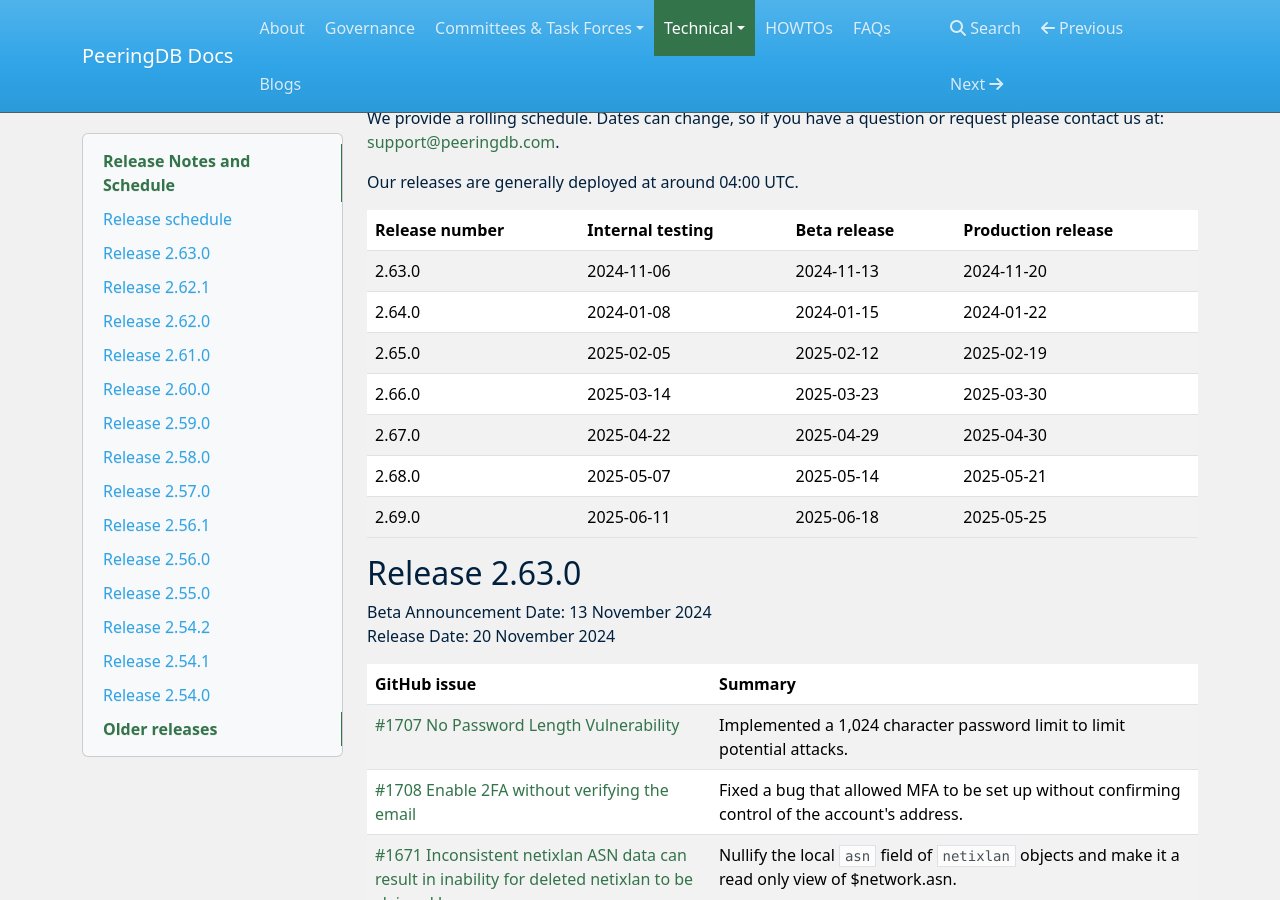
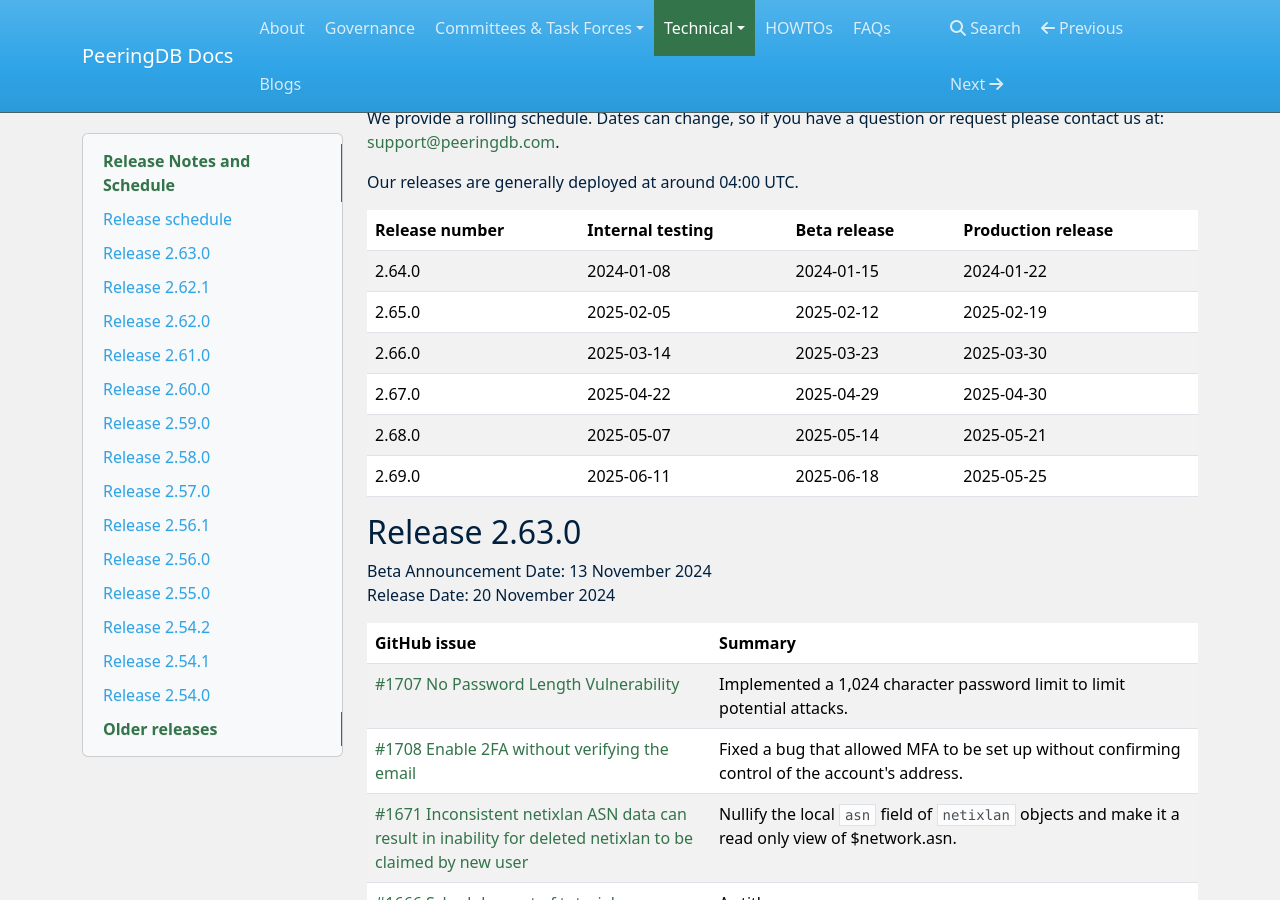
Before and after one commit to peeringdb/docs, an MkDocs documentation site: the page built from docs/release_notes/index.md, in a window 1280 px wide and 900 px high, scrolled down 324 px. Built offline with MkDocs 1.6.1, drawn with Linux system fonts in a browser that asks for light colours; nearby versions of some CDN libraries.

Commit message:
PC meeting notes & release notes tidy (#354)
1. PC meeting notes for Dec 2024
2. Adjust upcoming releases to remove dates of last release

```diff
--- a/docs/release_notes/index.md
+++ b/docs/release_notes/index.md
@@ -14,7 +14,6 @@
 
 | **Release number** | **Internal testing** | **Beta release** | **Production release** |
 | -------------- | ---------------- | ------------ | ------------------ |
-| 2.63.0 | 2024-11-06 | 2024-11-13 | 2024-11-20 |
 | 2.64.0 | 2024-01-08 | 2024-01-15 | 2024-01-22 |
 | 2.65.0 | 2025-02-05 | 2025-02-12 | 2025-02-19 |
 | 2.66.0 | 2025-03-14 | 2025-03-23 | 2025-03-30 |
```
Also changed, not shown: docs/committee/product/index.md (+1 -0 lines), 1 other file.
